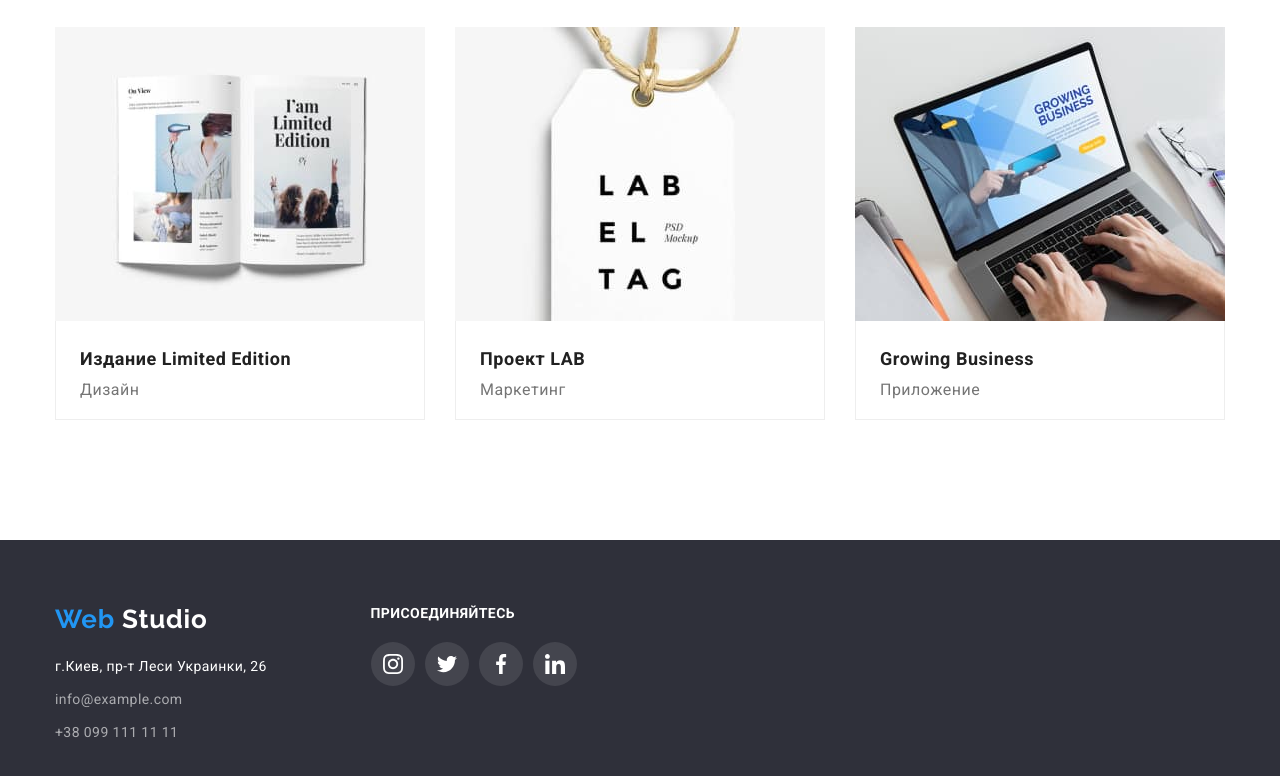
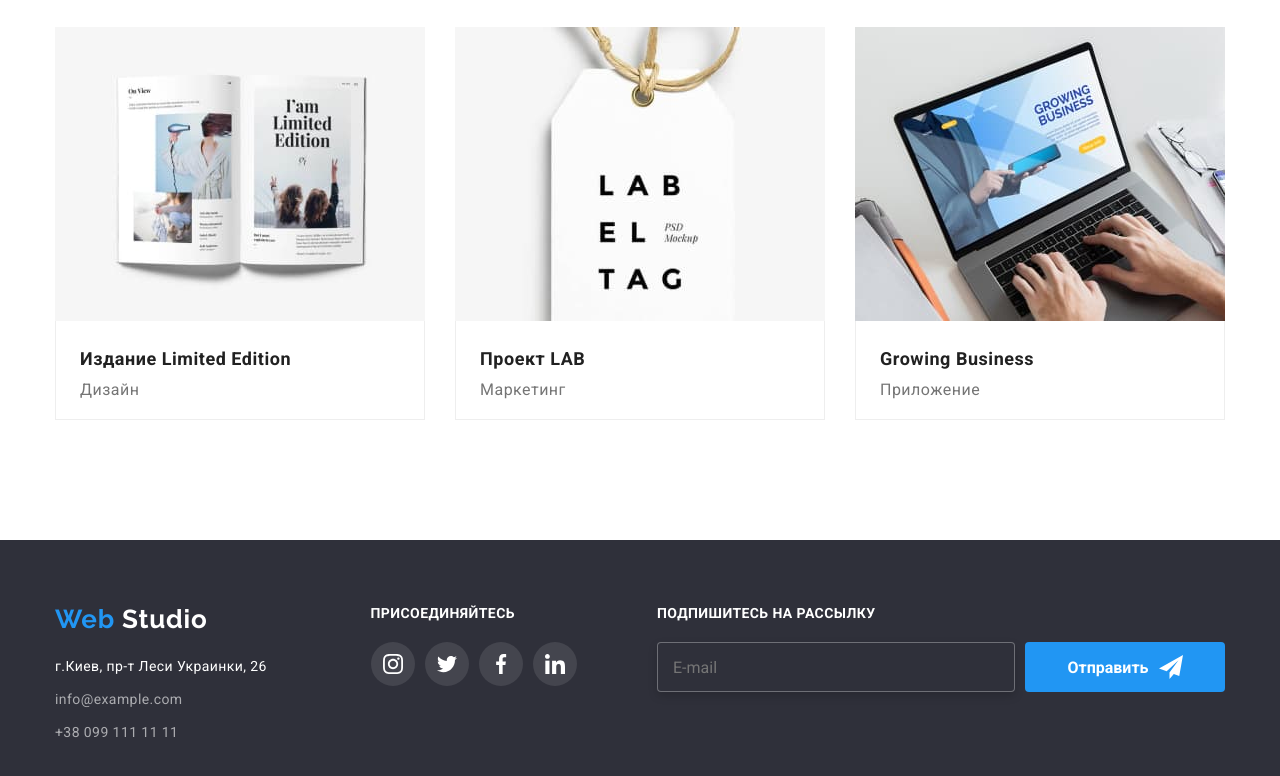
Before and after one commit to Dartantyana/goit-markup-hw-06, a plain HTML site: page portfolio.html in a window 1280 px wide. Shown: the part 1080-1856 px from the top of the page. Drawn offline with nearby package versions, Linux system fonts and the light colour scheme.

Commit message:
copy footer in "portfolio"

```diff
--- a/portfolio.html
+++ b/portfolio.html
@@ -218,7 +218,7 @@
       </section>
     </main>
 
-       <footer class="footer-page">
+      <footer class="footer-page">
       <div class="container footer-container">
         <ul class="footer-page-list list">
         <li class="footer-page-item-left item">
@@ -282,6 +282,22 @@
          </li>
          </li>
        </ul>
+<li class="footer-form">
+             <h3 class="form-title">Подпишитесь на рассылку</h3>
+
+             <ul class="footer-email-form list">
+    <li class="list-item-ftr">
+      <form action="" class="contact-form-footer-email">
+     <input type="email" placeholder="E-mail" name="footer_user_email" class="footer-contact-form-input">
+    </li>
+
+     <li class="list-item-ftr">
+       <button type="button" class="contact-form-footer-btn">Отправить
+           <img src="/img/tg.svg" alt="" class="image-button">
+     </button>
+    </li>
+    </ul>
+  </li>
        </ul>
       </div>
     </footer>
```
